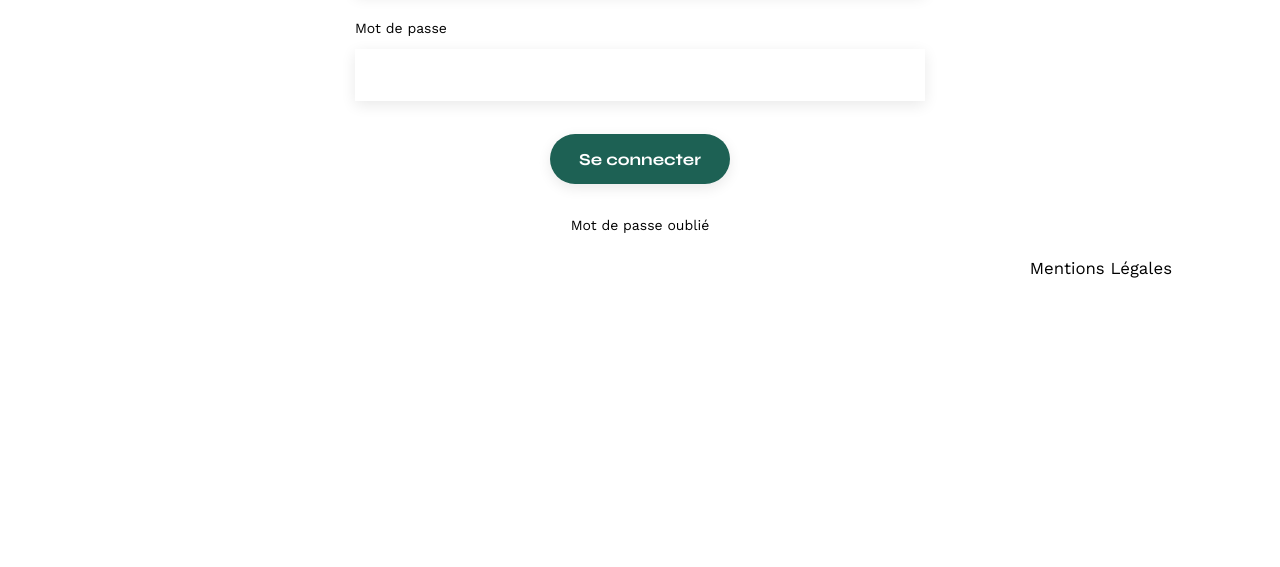
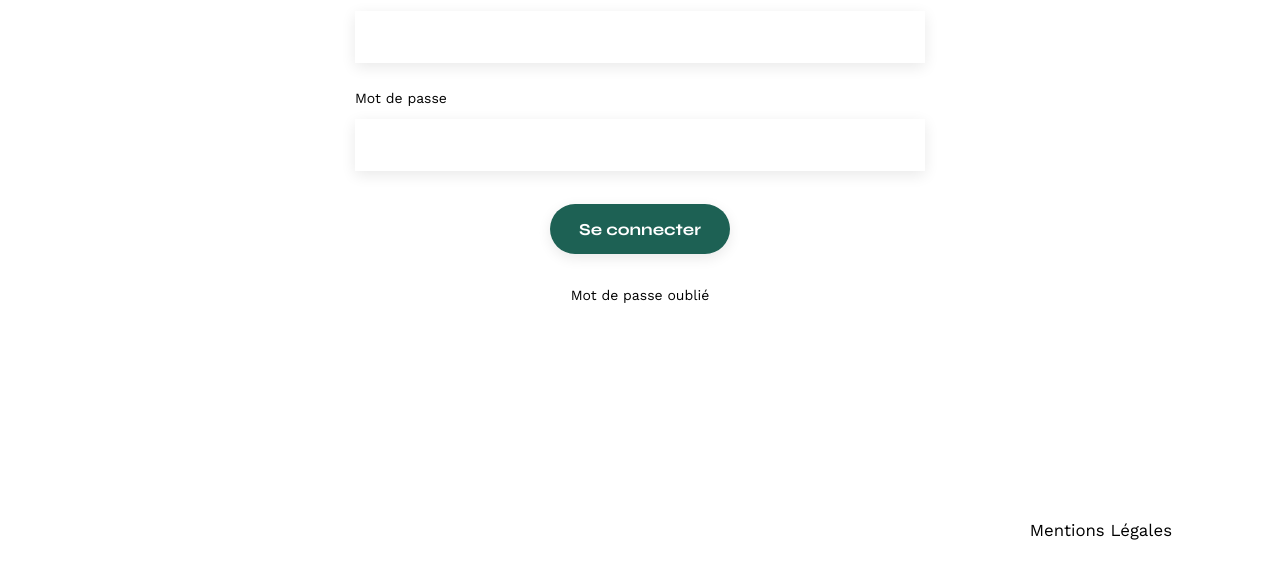
Before and after one commit to Arthur-afk34/Portfolio-architecte-sophie-bluel, a plain HTML site: page FrontEnd/login.html in a window 1280 px wide. Shown: the part 318-885 px from the top of the page. Before the commit the page ends 800 px from the top, so only its background shows below. Drawn offline with nearby package versions, Linux system fonts and the light colour scheme.

Commit message:
6 fin de projet

```diff
--- a/FrontEnd/assets/login.css
+++ b/FrontEnd/assets/login.css
@@ -241,6 +241,7 @@ li:hover {
 #contact {
     width: 50%;
     margin: auto;
+    margin-top: 120px;
 }
 
 #contact>* {
@@ -285,6 +286,10 @@ input[type="submit"] {
     border-radius: 60px;
 }
 
+footer {
+    margin-top: 220px;
+}
+
 footer nav ul {
     display: flex;
     justify-content: flex-end;
--- a/FrontEnd/js/modale.js
+++ b/FrontEnd/js/modale.js
@@ -64,7 +64,7 @@ function createFigureModale(work) {
     const figcaption = document.createElement("figcaption");
     figcaption.textContent = "éditer";
     figcaption.className = "editer";
-    //Ajouter l'icon trash et aussi un action listener dnas lequel tu affiche l'id de l'element
+    //Ajouter l'icon trash et aussi un action listener dans lequel tu affiche l'id de l'element
     // Crée un élément HTML de type i pour l'icône de suppression
     const deleteIcon = document.createElement("i");
     deleteIcon.className = "fas fa-trash-alt delete-icon";
```
Also changed, not shown: Backend/images/le-coteau-cassis1723738183969.png (added), Backend/images/structures-thermopolis1723014112920.png (added), FrontEnd/js/index.js (line endings or trailing spaces), 1 other file.
